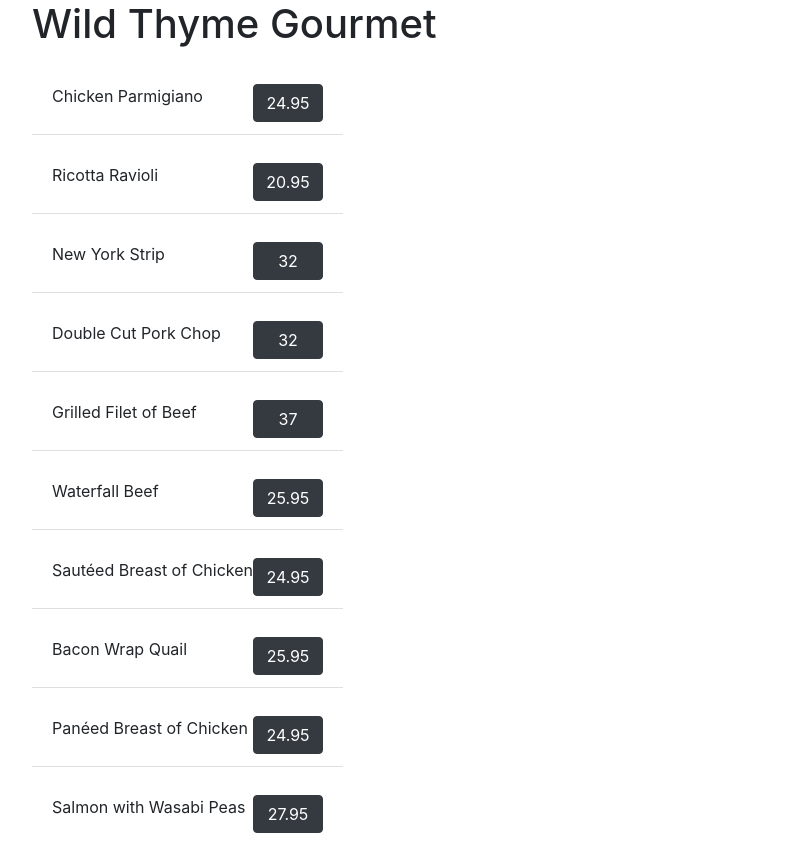
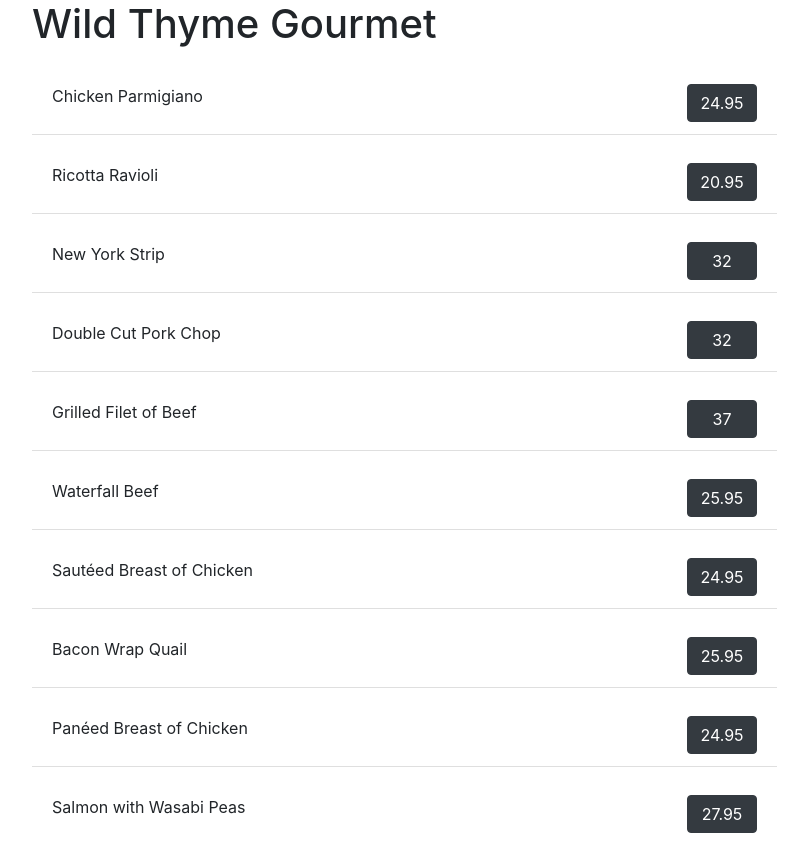
Before and after one commit to zforre/5.4-wild-thyme-gourmet, a React (Create React App) app: page / in a window 1280 px wide. Shown: the whole page, without its empty margins (38-846 px from the left). Built offline with nearby package versions, Linux system fonts and the light colour scheme.

Commit message:
made components display correctly

```diff
--- a/src/components/menu.js
+++ b/src/components/menu.js
@@ -18,7 +18,7 @@ function FoodList(props) {
         <FoodItem key={index} foodItem={foodItem} addItem={props.addItem} />
     ))
     return (
-        <ul className='list-group list-group-flush foodGroup'>{foodItems}</ul>
+        <ul className='list-group list-group-flush foodGroup col-8'>{foodItems}</ul>
     )
 }
 
--- a/src/components/order.js
+++ b/src/components/order.js
@@ -5,10 +5,14 @@ class OrderItem extends Component {
 
    render() {
        return(
-           <li className='list-group-item orderGroup'>
-               <span>{this.props.orderitem.name}</span>
-               <span className="float-right">{this.props.orderitem.price}</span>
-           </li>
+
+            <li className='list-group-item orderGroup '>
+                <span>{this.props.orderitem.name}</span>
+                <span className="float-right">{this.props.orderitem.price}</span>
+            </li>
+
+
+
        )
    }
 }
@@ -19,7 +23,7 @@ function OrderList(props) {
        <OrderItem key={index} orderitem={orderitem} />
    ))
    return (
-       <ul className='list-group'>{orderItems}</ul>
+       <ul className='list-group col-4'>{orderItems}</ul>
    )
 }
 
--- a/src/containers/App.js
+++ b/src/containers/App.js
@@ -38,8 +38,8 @@ class Menu extends Component {
       <div className='row'>
           <h1>Wild Thyme Gourmet</h1>
           <div className="w-100"></div>
-          <FoodList foodList={this.state.foodList} addItem={this.addItem} className='col'/>
-          <OrderList orderList={this.state.orderList} className='col'/>
+          <FoodList foodList={this.state.foodList} addItem={this.addItem} />
+          <OrderList orderList={this.state.orderList} />
       </div>
     )
   }
```
